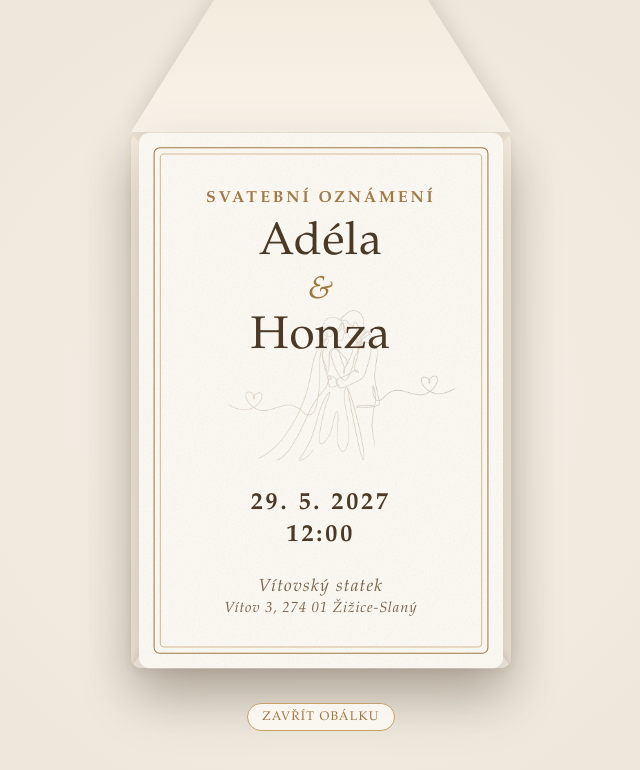
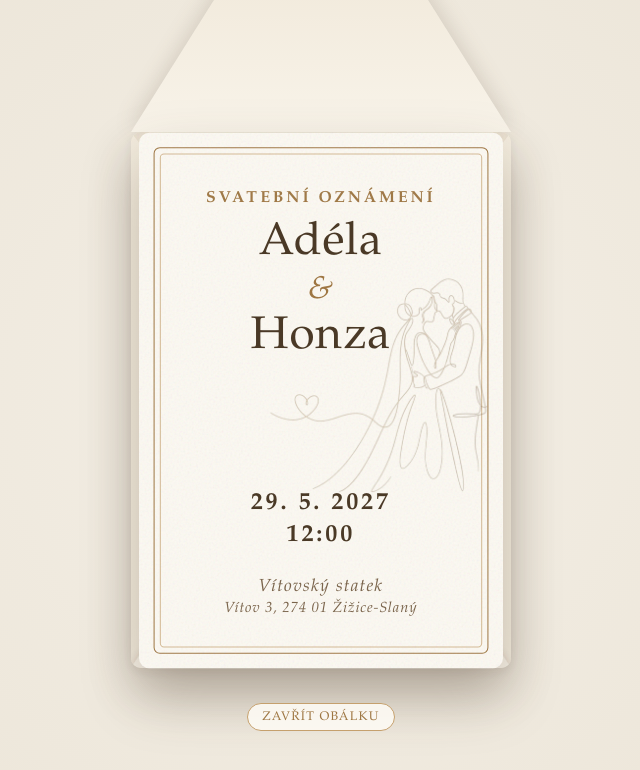
Before and after one commit to jcurik/SvatebniOznameni, a plain HTML site: page index.html in a window 1280 px wide. Both pictures are taken after a click on the button "Otevřít svatební oznámení". Shown: the whole page, without its empty margins (319-959 px from the left). Drawn offline with Linux system fonts and the light colour scheme.

Commit message:
Update couple image source and adjust styles

```diff
--- a/index.html
+++ b/index.html
@@ -371,6 +371,7 @@
     }
 
     /* Obrázek páru jemně prolnutý za vycentrovanými jmény */
+    /*
     .couple-art {
       position: absolute;
       left: 50%;
@@ -384,6 +385,22 @@
       pointer-events: none;
       opacity: 0.32;
     }
+    */
+    /* Obrázek páru zarovnaný úplně k pravému okraji */
+    .couple-art {
+      position: absolute;
+      right: 0;
+      top: 47%;
+      transform: translateY(-50%);
+      width: 68%;
+      max-width: 230px;
+      height: auto;
+      display: block;
+      z-index: 2;
+      pointer-events: none;
+      opacity: 0.35;
+    }
+
 
 
     /* Blok s časem, datem a místem */
@@ -579,7 +596,7 @@
           </div>
 
           <!-- Obrázek páru (par.png) napozicovaný vpravo -->
-          <img src="par.png" alt="Svatební pár" class="couple-art" />
+          <img src="par(1).png" alt="Svatební pár" class="couple-art" />
 
           <!-- Datum, čas a místo konání -->
           <div class="details">
```
